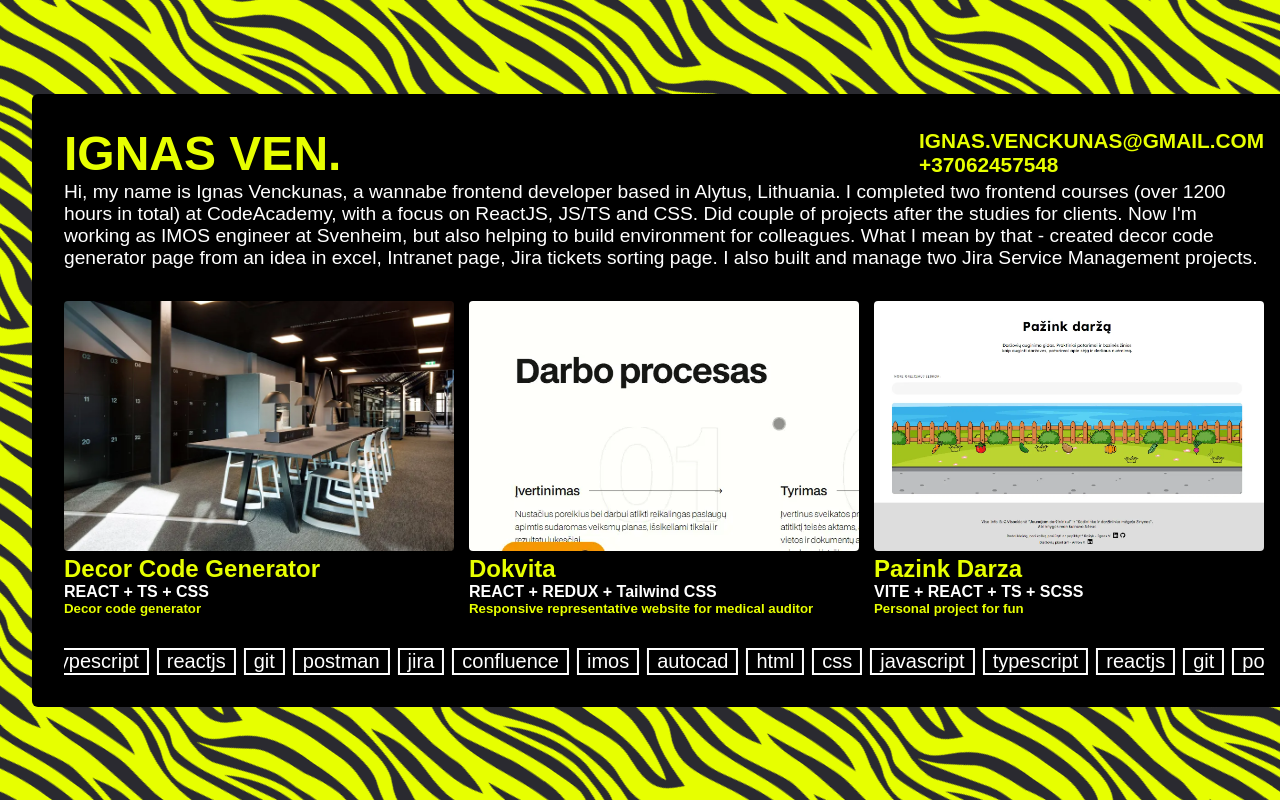
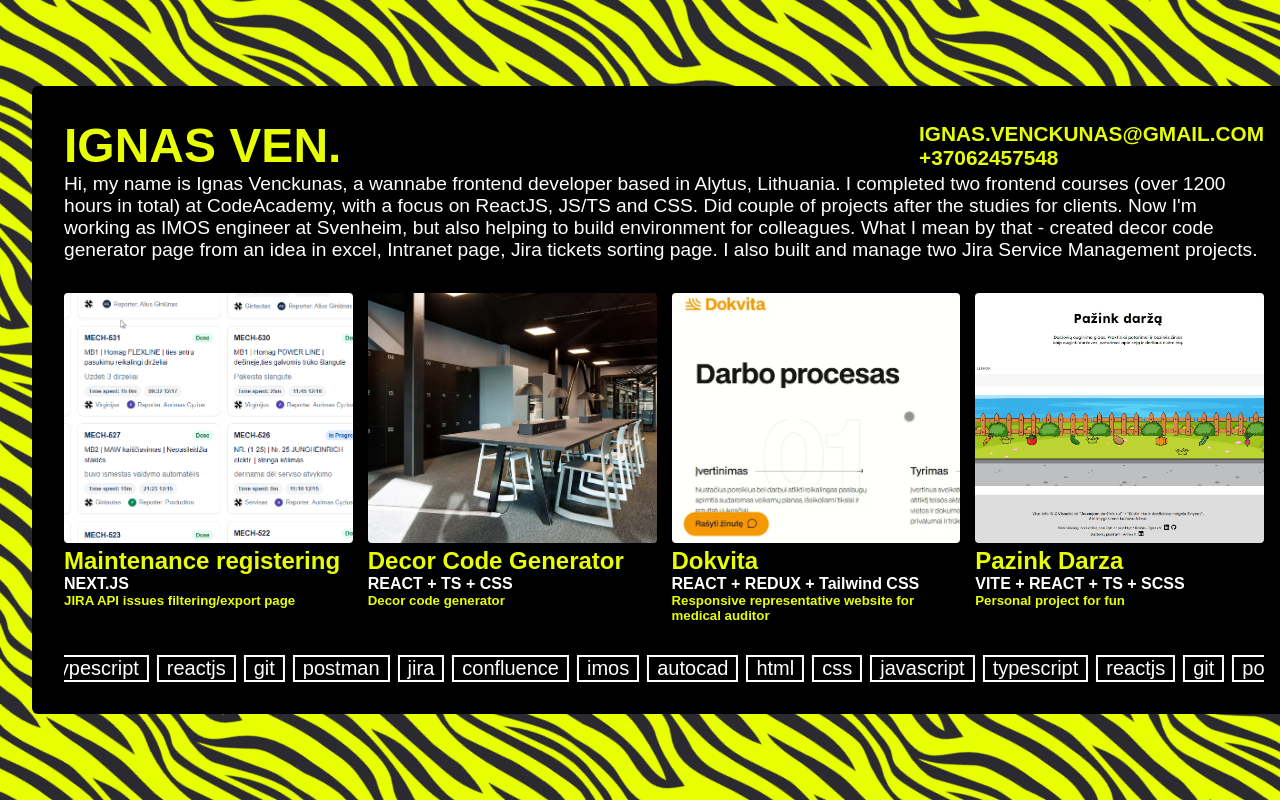
Before and after one commit to ignven/portfolio, a React (Vite) app: page / in a window 1280 px wide. Shown: the top 800 px of the page. Built offline with nearby package versions, Linux system fonts and the light colour scheme.

Commit message:
added project

```diff
--- a/index.html
+++ b/index.html
@@ -4,7 +4,7 @@
     <meta charset="UTF-8" />
     <link rel="icon" type="image/svg+xml" href="./src/assets/favicon.ico" />
     <meta name="viewport" content="width=device-width, initial-scale=1.0" />
-    <title>lengvai, bet nesunkiai</title>
+    <title>IV | Portfolio</title>
   </head>
   <body>
     <div id="root"></div>
--- a/src/components/Mid/Mid.tsx
+++ b/src/components/Mid/Mid.tsx
@@ -1,10 +1,18 @@
 import Card from "../Card/Card";
 import "../styles.css";
 import dokvita from "../../assets/dokvita.webp";
+import mechjira from "../../assets/mechjira.png";
 import pazinkdarza from "../../assets/pazinkdarza.webp";
 import svenheim from "../../assets/svenheim.webp";
 
 const projectArray = [
+  {
+    title: "Maintenance registering",
+    stack: "NEXT.JS",
+    description: "JIRA API issues filtering/export page",
+    image: mechjira,
+    link: "https://mech-jira-next.vercel.app/",
+  },
   {
     title: "Decor Code Generator",
     stack: "REACT + TS + CSS",
--- a/src/components/styles.css
+++ b/src/components/styles.css
@@ -40,7 +40,7 @@
 .mid__container {
   display: grid;
   gap: 15px;
-  grid-template-columns: repeat(3, minmax(200px, 1fr));
+  grid-template-columns: repeat(4, minmax(200px, 1fr));
   justify-content: center;
   padding: 0;
 }
```
Also changed, not shown: src/assets/mechjira.png (added).
